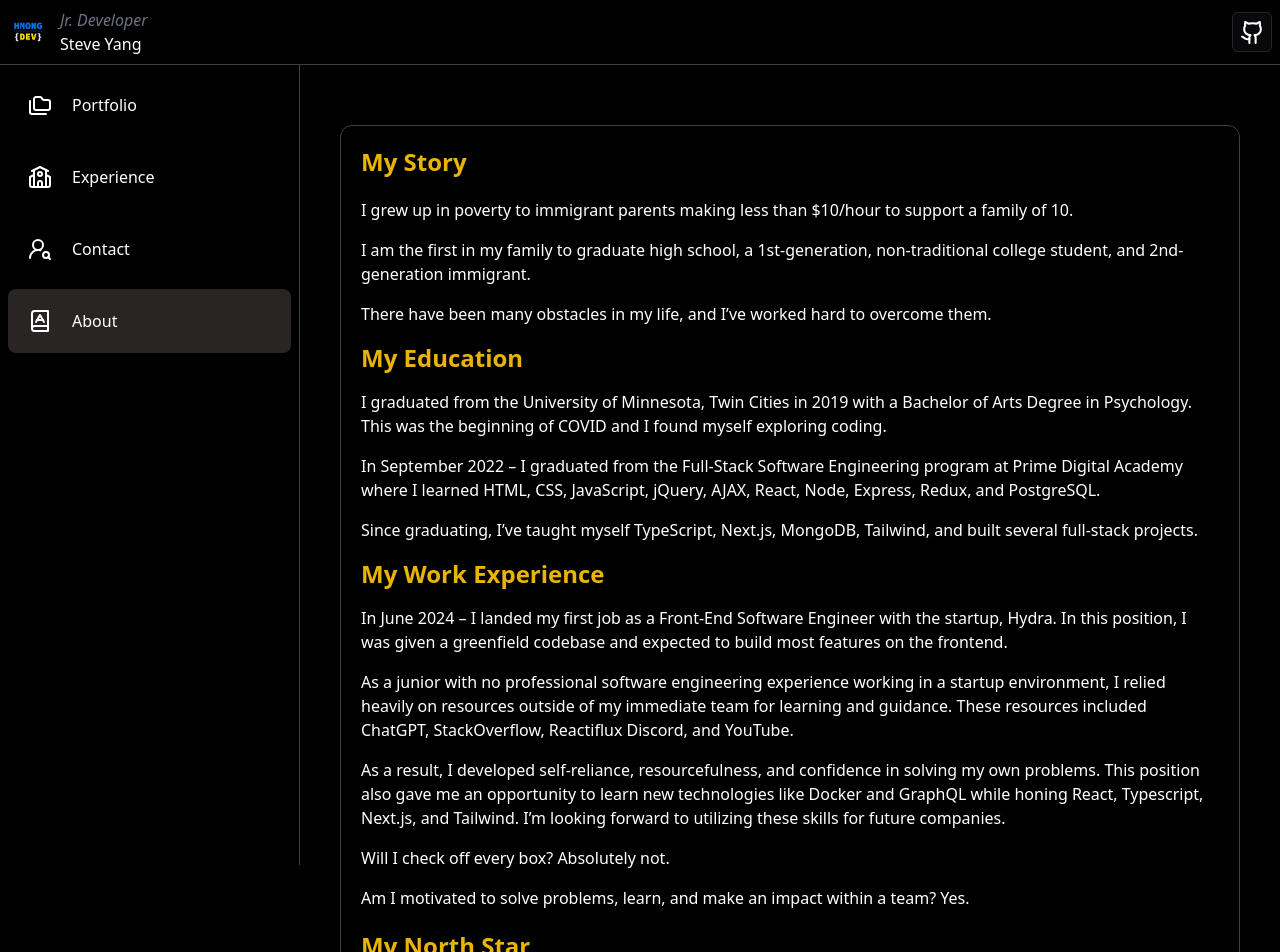
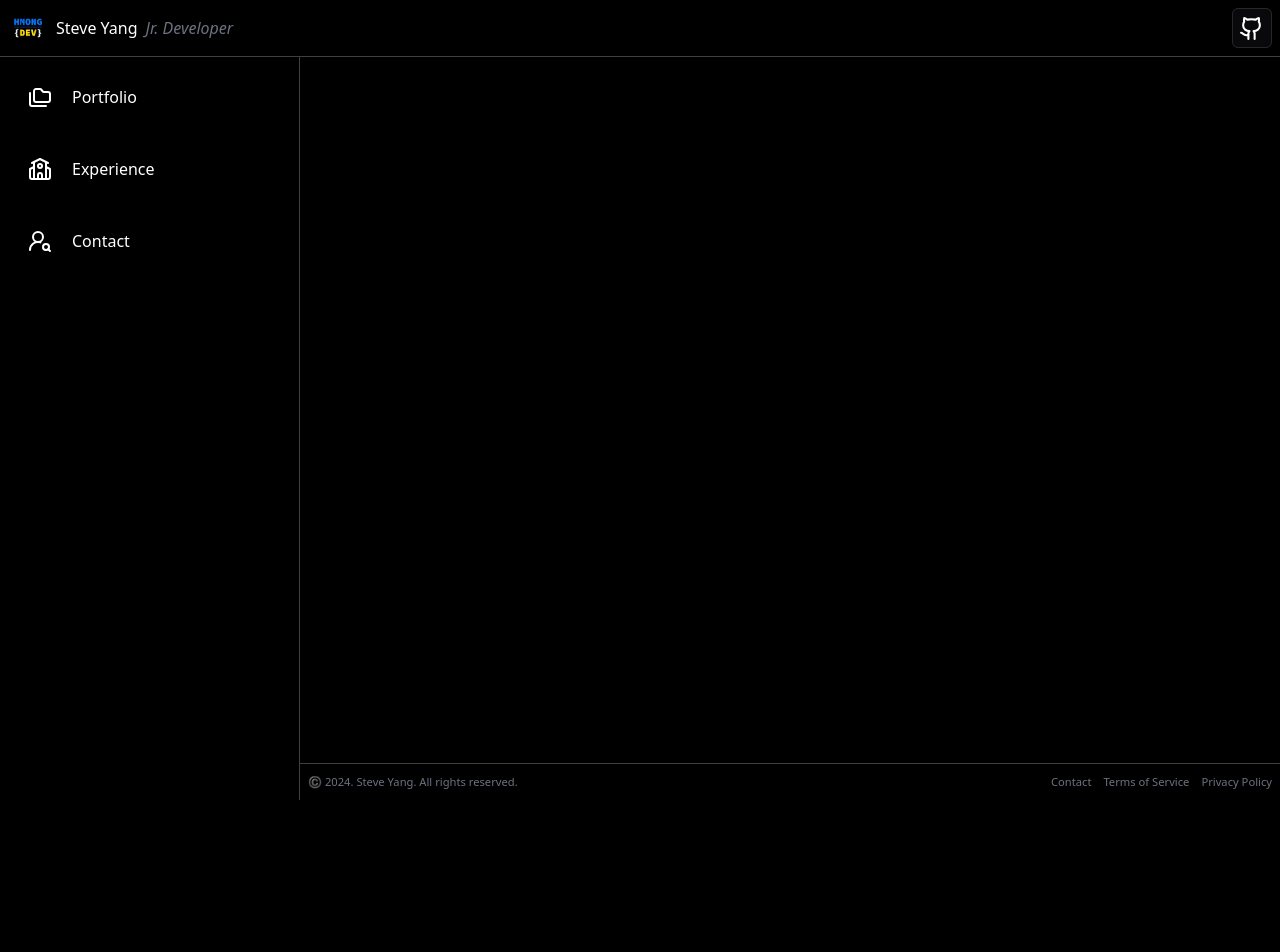
Before and after one commit to hmongdev/hmongdev-resume, a Next.js app: page /about in a window 1280 px wide. Shown: the top 952 px of the page. After the commit the page ends 800 px from the top, so only its background shows below. Built offline with nearby package versions, Linux system fonts and the light colour scheme.

Commit message:
remove `About` section

```diff
--- a/app/(root)/[page]/page.tsx
+++ b/app/(root)/[page]/page.tsx
@@ -1,5 +1,4 @@
 'use client';
-import About from '@/components/shared/About';
 import Contact from '@/components/shared/Contact';
 import Experience from '@/components/shared/Experience';
 import Portfolio from '@/components/shared/Portfolio';
@@ -21,7 +20,6 @@ const DynamicPage = () => {
 			{url === '/portfolio' ? <Portfolio /> : null}
 			{url === '/experience' ? <Experience /> : null}
 			{url === '/contact' ? <Contact /> : null}
-			{url === '/about' ? <About /> : null}
 		</div>
 	);
 };
--- a/components/shared/About.tsx
+++ /dev/null
@@ -1,46 +0,0 @@
-const About = () => {
-	return (
-		<main className="flex flex-col justify-start items-center p-10">
-			<section className="flex flex-col gap-5 border border-zinc-700 rounded-xl p-5 my-5">
-				<h1 className="text-2xl font-semibold text-left text-yellow-500 capitalize">My story</h1>
-				<ol className="flex flex-col gap-4">
-					<li>I grew up in poverty to immigrant parents making less than $10/hour to support a family of 10.</li>
-					<li>I am the first in my family to graduate high school, a 1st-generation, non-traditional college student, and 2nd-generation immigrant.</li>
-					<li>There have been many obstacles in my life, and I’ve worked hard to overcome them.</li>
-					<h1 className="text-2xl font-semibold text-left text-yellow-500 capitalize">My Education</h1>
-					<li>
-						I graduated from the University of Minnesota, Twin Cities in 2019 with a Bachelor of Arts Degree in Psychology. This was the beginning of COVID and I
-						found myself exploring coding.
-					</li>
-					<li>
-						In September 2022 – I graduated from the Full-Stack Software Engineering program at Prime Digital Academy where I learned HTML, CSS, JavaScript, jQuery,
-						AJAX, React, Node, Express, Redux, and PostgreSQL.
-					</li>
-					<li>Since graduating, I’ve taught myself TypeScript, Next.js, MongoDB, Tailwind, and built several full-stack projects.</li>
-					<h1 className="text-2xl font-semibold text-left text-yellow-500 capitalize">My Work Experience</h1>
-					<li>
-						In June 2024 – I landed my first job as a Front-End Software Engineer with the startup, Hydra. In this position, I was given a greenfield codebase and
-						expected to build most features on the frontend.
-					</li>
-					<li>
-						As a junior with no professional software engineering experience working in a startup environment, I relied heavily on resources outside of my immediate
-						team for learning and guidance. These resources included ChatGPT, StackOverflow, Reactiflux Discord, and YouTube.
-					</li>
-					<li>
-						As a result, I developed self-reliance, resourcefulness, and confidence in solving my own problems. This position also gave me an opportunity to learn
-						new technologies like Docker and GraphQL while honing React, Typescript, Next.js, and Tailwind. I’m looking forward to utilizing these skills for future
-						companies.
-					</li>
-					<li>Will I check off every box? Absolutely not.</li>
-					<li>Am I motivated to solve problems, learn, and make an impact within a team? Yes.</li>
-				</ol>
-				<h1 className="text-2xl font-semibold text-left text-yellow-500 capitalize">My North Star</h1>
-				<ol>
-					<li>My motivation in life is simple. I want to obtain financial freedom, build a better life for myself and my family, and help others along the way.</li>
-				</ol>
-			</section>
-		</main>
-	);
-};
-
-export default About;
--- a/components/shared/TopNavbar.tsx
+++ b/components/shared/TopNavbar.tsx
@@ -27,20 +27,14 @@ const TopNavbar = () => {
 	return (
 		<div className="flex justify-between items-center w-full p-2 border-b-[1px] bg-black border-zinc-700">
 			<section className="flex min-fit gap-3 justify-around items-center">
-				<div className="flex justify-center">
-					<Link href="/portfolio">
-						<Avatar>
-							<AvatarImage alt="profile-photo" width={40} height={40} src="/assets/images/hmongdev_profile.png" />
-							<AvatarFallback>SY</AvatarFallback>
-						</Avatar>
-					</Link>
-				</div>
-				<div className="hidden md:flex md:flex-col">
-					<Link href="/">
-						<em className="text-gray-500">Jr. Developer</em>
-						<h1>Steve Yang</h1>
-					</Link>
-				</div>
+				<Link href="/portfolio" className="flex gap-2 items-center">
+					<Avatar>
+						<AvatarImage alt="profile-photo" width={40} height={40} src="/assets/images/hmongdev_profile.png" />
+						<AvatarFallback>SY</AvatarFallback>
+					</Avatar>
+					<h1>Steve Yang</h1>
+					<em className="text-gray-500">Jr. Developer</em>
+				</Link>
 			</section>
 
 			<section>
@@ -68,9 +62,6 @@ const TopNavbar = () => {
 									<DropdownMenuItem>
 										<Link href="/contact">Contact</Link>
 									</DropdownMenuItem>
-									<DropdownMenuItem>
-										<Link href="/about">About</Link>
-									</DropdownMenuItem>
 								</DropdownMenuContent>
 							</DropdownMenu>
 						</NavigationMenuItem>
--- a/constants/index.ts
+++ b/constants/index.ts
@@ -162,8 +162,4 @@ export const routes = [
 		name: 'Contact',
 		icon: 'contact',
 	},
-	{
-		name: 'About',
-		icon: 'bookA',
-	},
 ];
```
